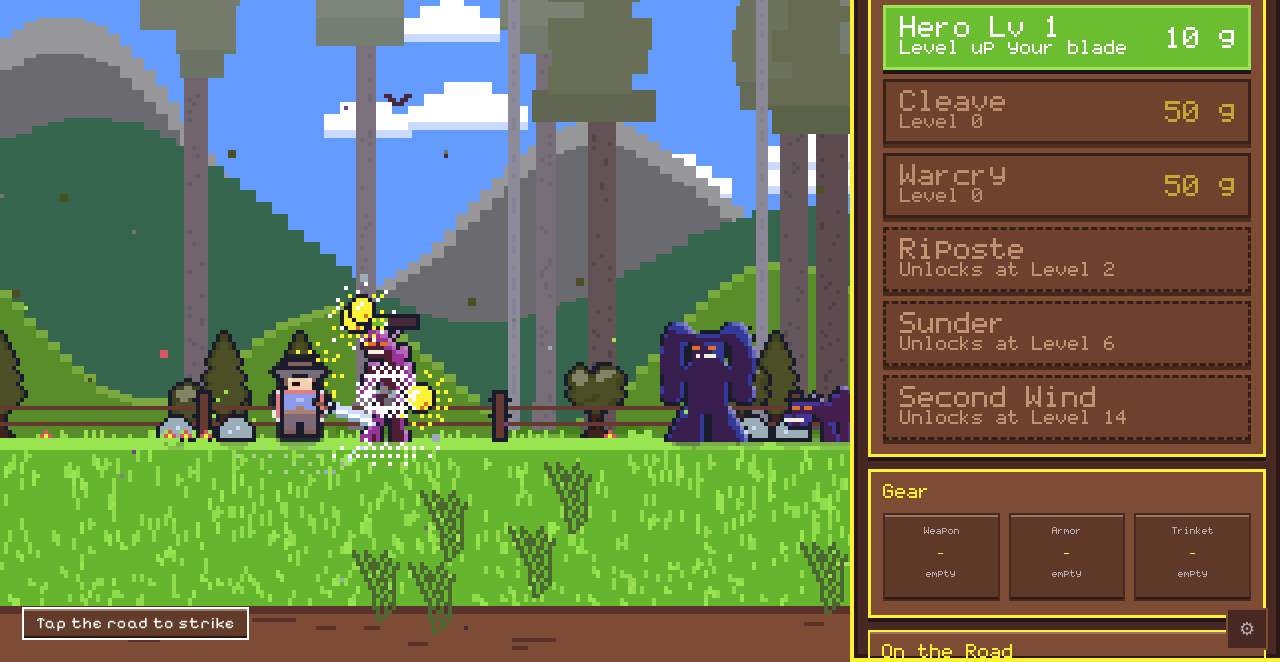
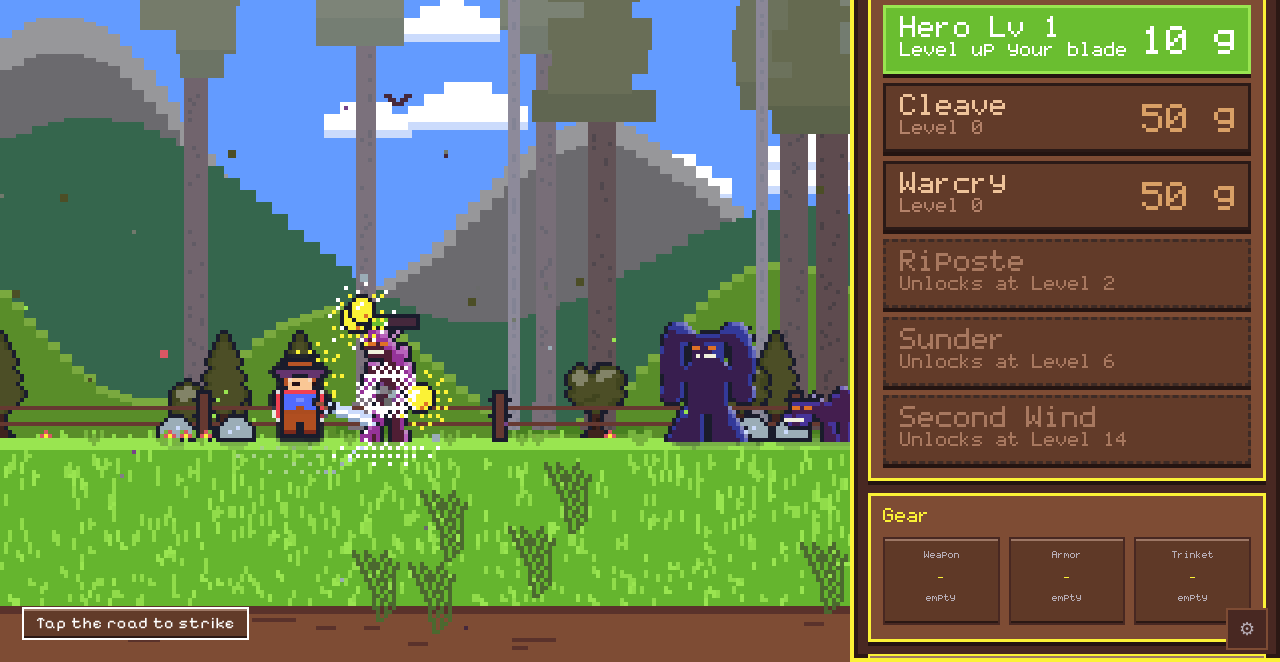
Before and after one commit to KWedey/wanderblade, a website with bundled scripts: page app/index.html in a window 1280 px wide. Shown: the part 138-800 px from the top of the page. Built offline with nearby package versions, Linux system fonts and the light colour scheme.

Commit message:
Warm the hero back up, darken the foreground, make the price the loudest thing
Lifting every HERO_INK tone made him the brightest thing in frame and cost him
his identity: a critic read the result as grey-blue and off-white, the two
least saturated colours in a saturated scene, and said he loses to his own
damage number. He wins on hue now, not luminance alone - value rises only far
enough to clear the background and saturation goes up rather than down, so the
warm coat and blue scarf a previous critic named are back at full strength.
A warm figure on cool green separates on two axes at once.

foregroundInk() takes the nearest-camera layer two value steps down. Foreground
ferns, hedge, hills and turf all sat in one green band, so nothing read as in
front of anything and the fight had no ground to stand against.

The shop answers 'what next' with a price, and the price was two points smaller
than the name beside it: 20px to 26px, name and detail up a step each.

Unaffordable rows keep full contrast and say what they are with a dimmer hue
rather than a dimmer alpha. Fading parchment on brown to 55% opacity is what
made them brown-on-brown - the fourth report of that same fault.

'Estimated: moments' read as placeholder copy. A fight over before the readout
can tick is 'instant', which is a real answer.

And the staged late capture showed every upgrade unaffordable, which is not a
state a player is ever in - income is continuous, so within seconds of any
purchase something is affordable again. Staging ended on a spend pass, so it
froze the shop at 'buy nothing'. It now runs the last stretch unspent, in
steps, until a real choice exists; a fixed span cannot do it because 90 seconds
of income is everything at realm 0 and a rounding error twenty realms later.
The settle comes out of the plan's own budget, so staged runs still advance
exactly plan.totalSec. Late stages to 3 affordable of 9, mid to 8 of 9.

Gate: lint + typecheck clean, 24 files / 427 tests.

```diff
--- a/app/src/devstage.ts
+++ b/app/src/devstage.ts
@@ -5,6 +5,7 @@
 
 import {
   advance,
+  purchaseOptions,
   buyHeroLevel,
   buySkill,
   initialState,
@@ -59,12 +60,37 @@ export function spendDown(state: GameState, maxPasses = 40): number {
 export function stageState(plan: StagePlan): GameState {
   const state = initialState(plan.seed);
   const rounds = Math.max(1, plan.rounds);
-  const chunk = plan.totalSec / rounds;
+  // The settle comes out of the plan's own budget, not on top of it, so a
+  // staged run still advances exactly plan.totalSec of engine time.
+  const settle = Math.min(SETTLE_SEC, plan.totalSec * 0.25);
+  const chunk = (plan.totalSec - settle) / rounds;
   for (let i = 0; i < rounds; i++) {
     advance(state, chunk);
     spendDown(state);
   }
+  // A player never sits at zero gold: income is continuous, so within seconds
+  // of any purchase something is affordable again. Ending the staging on a
+  // spend pass froze the shop at "buy nothing", which is the one answer a
+  // captured frame must never give - and it is a staging artefact, not the
+  // game. Run the last stretch unspent, in steps, until the panel shows a real
+  // choice; a fixed span cannot do it, because 90 seconds of income is
+  // everything at realm 0 and a rounding error twenty realms later.
+  let spent = 0;
+  const step = settle / SETTLE_STEPS;
+  while (spent < settle && !canAffordAnything(state)) {
+    advance(state, step);
+    spent += step;
+  }
+  if (spent < settle) advance(state, settle - spent);
   return state;
+}
+
+/** Seconds of unspent income the staged run ends on, and how finely it is walked. */
+const SETTLE_SEC = 90;
+const SETTLE_STEPS = 90;
+
+function canAffordAnything(state: GameState): boolean {
+  return purchaseOptions(state).some((o) => o.unlocked && !o.atMax && state.gold >= o.cost);
 }
 
 /**
--- a/app/src/format.ts
+++ b/app/src/format.ts
@@ -130,9 +130,10 @@ export const NO_ESTIMATE = 'beyond reckoning';
 
 /**
  * Shown for anything under a second. "0s" against a guardian reads as a broken
- * readout rather than as a fight that is already over.
+ * readout; "moments" read as placeholder copy. A fight that is over before the
+ * readout can tick is instant, and that is a real answer.
  */
-export const NO_TIME = 'moments';
+export const NO_TIME = 'instant';
 
 export function formatDuration(totalSec: number): string {
   if (!Number.isFinite(totalSec)) return NO_ESTIMATE;
--- a/app/src/scene/palette.ts
+++ b/app/src/scene/palette.ts
@@ -413,25 +413,30 @@ export function panelVars(skin: RealmSkin): Record<string, string> {
 
 /** Fixed inks the hero and his sword always wear, in every realm. */
 /**
- * The hero has to be the brightest silhouette in the frame, not the darkest.
- * A dark figure with a thin rim works when the space around it is empty; ours
- * stands in a busy one, so it wins on luminance or it does not win.
+ * The hero wins on *hue*, not on luminance alone. Lifting every tone made him
+ * the brightest thing in frame and cost him his identity - a critic read the
+ * result as "grey-blue and off-white, the two least saturated colours in a
+ * saturated scene." A warm figure on a cool green-and-blue world separates on
+ * two axes at once, so value rises only far enough to clear the background and
+ * saturation goes up rather than down.
  */
 export const HERO_INK: InkSet = {
   outline: INK.black,
-  hair: lighten(INK.wood, 0.2),
-  skin: lighten(INK.parchment, 0.18),
+  hair: saturate(lighten(INK.woodLight, 0.06), 0.3),
+  skin: saturate(lighten(INK.parchment, 0.06), 0.2),
   // A face has to read at 14px: a lit cheek, a dark eye, one tunic highlight.
-  skinLit: lighten(INK.parchment, 0.5),
+  skinLit: lighten(INK.parchment, 0.34),
   eye: '#241016',
-  hatBand: lighten('#3c2a3f', 0.3),
-  cloak: lighten(INK.rose, 0.22),
-  scarf: lighten(INK.rose, 0.22),
-  tunic: lighten(INK.blue, 0.3),
-  tunicLit: lighten(INK.blue, 0.55),
-  belt: lighten(INK.woodLight, 0.25),
-  pants: lighten(INK.plum, 0.3),
-  boot: lighten(INK.wood, 0.18),
+  hatBand: saturate(lighten('#3c2a3f', 0.14), 0.25),
+  cloak: saturate(INK.rose, 0.22),
+  scarf: saturate(INK.rose, 0.22),
+  // The warm coat and blue scarf are what a critic named when it found him
+  // instantly. They go back at full strength.
+  tunic: saturate(lighten(INK.blue, 0.1), 0.3),
+  tunicLit: saturate(lighten(INK.blue, 0.3), 0.25),
+  belt: saturate(INK.woodLight, 0.28),
+  pants: saturate(lighten(INK.woodLight, 0.02), 0.3),
+  boot: saturate(INK.wood, 0.3),
   steel: '#ffffff',
   steelDark: INK.ice,
   // A fuller down the blade: a solid white bar read as a parallelogram.
@@ -531,6 +536,28 @@ export function groundBladeOf(skin: RealmSkin): string {
   return blade;
 }
 
+/**
+ * Scenery two value steps down, for the layer nearest the camera. Foreground
+ * trees, hedge, hills and turf all sat in one green band, so nothing read as
+ * in front of anything and the fight had no ground to stand against. Darkening
+ * only the nearest layer buys the whole foreground separation in one edit.
+ */
+export const FOREGROUND_DARKEN = 0.22;
+
+export function foregroundInk(skin: RealmSkin): InkSet {
+  const ink = sceneryInk(skin);
+  const down = (hex: string): string => mixHex(hex, '#000000', FOREGROUND_DARKEN);
+  return {
+    ...ink,
+    leaf: down(ink.leaf!),
+    leafDark: down(ink.leafDark!),
+    leafLite: down(ink.leafLite!),
+    bark: down(ink.bark!),
+    barkDark: down(ink.barkDark!),
+    grassBlade: down(ink.grassBlade!),
+  };
+}
+
 export function sceneryInk(skin: RealmSkin): InkSet {
   return {
     outline: INK.black,
@@ -623,6 +650,12 @@ export function monsterInk(skin: RealmSkin, shape = 0): InkSet {
 
 /** Linear blend of two hex colours. Aerial perspective: distant layers get
  *  mixed toward the haze so depth reads without any gradient. */
+/** Pushes a colour's saturation up (or down, negative) without moving its hue. */
+export function saturate(hex: string, amount: number): string {
+  const [h, sat, l] = toHsl(hex);
+  return toHex(h, Math.min(1, Math.max(0, sat + amount)), l);
+}
+
 export function mixHex(a: string, b: string, t: number): string {
   const k = Math.max(0, Math.min(1, t));
   const na = parseInt(a.slice(1), 16);
--- a/app/src/scene/scene.ts
+++ b/app/src/scene/scene.ts
@@ -41,6 +41,7 @@ import {
   mixHex,
   monsterInk,
   realmSkin,
+  foregroundInk,
   sceneryInk,
   type RealmSkin,
 } from './palette';
@@ -306,6 +307,9 @@ interface SkinnedSprites {
   monsters: BakedSprite[];
   /** Three canopy silhouettes; a treeline of one shape reads as a stamp. */
   trees: BakedSprite[];
+  /** Nearest-camera copies, two value steps down. */
+  fernNear: BakedSprite;
+  tuftNear: BakedSprite;
   rock: BakedSprite;
   fence: BakedSprite;
   tuft: BakedSprite;
@@ -336,6 +340,7 @@ export function createScene(canvas: HTMLCanvasElement): Scene {
     // The treeline stands behind everything that matters; it bakes off the
     // graded skin so the sprite plane has something to read against.
     const bInk = sceneryInk(backdropSkin(skin));
+    const fgInk = foregroundInk(skin);
     const built: SkinnedSprites = {
       monsters: MONSTER_SHAPES.map((m, i) => bakeSprite(m, monsterInk(skin, i))),
       trees: [TREE, TREE_TALL, TREE_WIDE].map((t) => bakeSprite(t, bInk)),
@@ -344,6 +349,8 @@ export function createScene(canvas: HTMLCanvasElement): Scene {
       tuft: bakeSprite(TUFT, sInk),
       flower: bakeSprite(FLOWER, sInk),
       fern: bakeSprite(FERN, sInk),
+      fernNear: bakeSprite(FERN, fgInk),
+      tuftNear: bakeSprite(TUFT, fgInk),
       birds: [BIRD_UP, BIRD_DOWN].map((b) => bakeSprite(b, bInk)),
     };
     skinCache.set(key, built);
@@ -1194,7 +1201,7 @@ export function createScene(canvas: HTMLCanvasElement): Scene {
     }
     // Nearest depth: double-size fronds at the frame edge, the layer the
     // camera actually passes through.
-    const fern = sprites.fern;
+    const fern = sprites.fernNear;
     for (let i = 0; i < 14; i++) {
       const x = Math.floor(wrap(hash01(i * 9.1 + 21) * PROP_SPAN - scrollFore, PROP_SPAN));
       if (x < -40 || x > vw + 40) continue;
@@ -1233,7 +1240,7 @@ export function createScene(canvas: HTMLCanvasElement): Scene {
           drawSprite(ctx, sprites.rock, x, groundY + 1);
           break;
         case 'tuft':
-          drawSprite(ctx, sprites.tuft, x, groundY + 2);
+          drawSprite(ctx, sprites.tuftNear, x, groundY + 2);
           break;
         case 'flower':
           drawSprite(ctx, sprites.flower, x, groundY + 2);
--- a/app/src/styles.css
+++ b/app/src/styles.css
@@ -688,21 +688,22 @@ body {
 .upgrade-name {
   letter-spacing: 0.05em;
   grid-area: name;
-  font-size: 18px;
+  font-size: 20px;
 }
 
 .upgrade-detail {
   grid-area: detail;
-  font-size: 16px;
+  font-size: 17px;
 }
 
+/* The loudest thing in the row. "What do I buy next" is a price comparison,
+   and the price was two points smaller than the name it sat beside. */
 .upgrade-cost {
   grid-area: cost;
   /* "163 g" is one token to a reader; wrapping it put the unit on its own line. */
   white-space: nowrap;
-  font-size: 20px;
+  font-size: 26px;
   color: var(--gold);
-  white-space: nowrap;
 }
 
 .upgrade-btn.affordable {
@@ -719,13 +720,27 @@ body {
   cursor: default;
 }
 
+/* Unaffordable, not invisible. Fading parchment on brown to 55% left the row
+   brown-on-brown - four separate reports of the same fault. It keeps full
+   contrast and says what it is with a dimmer *hue*, not a dimmer alpha. */
 .upgrade-btn:disabled:not(.locked):not(.maxed) {
-  opacity: 0.55;
+  background: var(--panel-sunk);
+  border-color: #2b1a17;
+  color: var(--parchment);
+}
+
+.upgrade-btn:disabled:not(.locked):not(.maxed) .upgrade-cost {
+  color: #d9a066;
+}
+
+.upgrade-btn:disabled:not(.locked):not(.maxed) .upgrade-detail {
+  color: #b4826a;
 }
 
 .upgrade-btn.locked {
-  opacity: 0.6;
   border-style: dashed;
+  border-color: #3d2b26;
+  color: #a8785f;
 }
 
 .upgrade-btn.locked .upgrade-detail {
```
Also changed, not shown: app/test/devstage.test.ts (+13 -1 lines).
